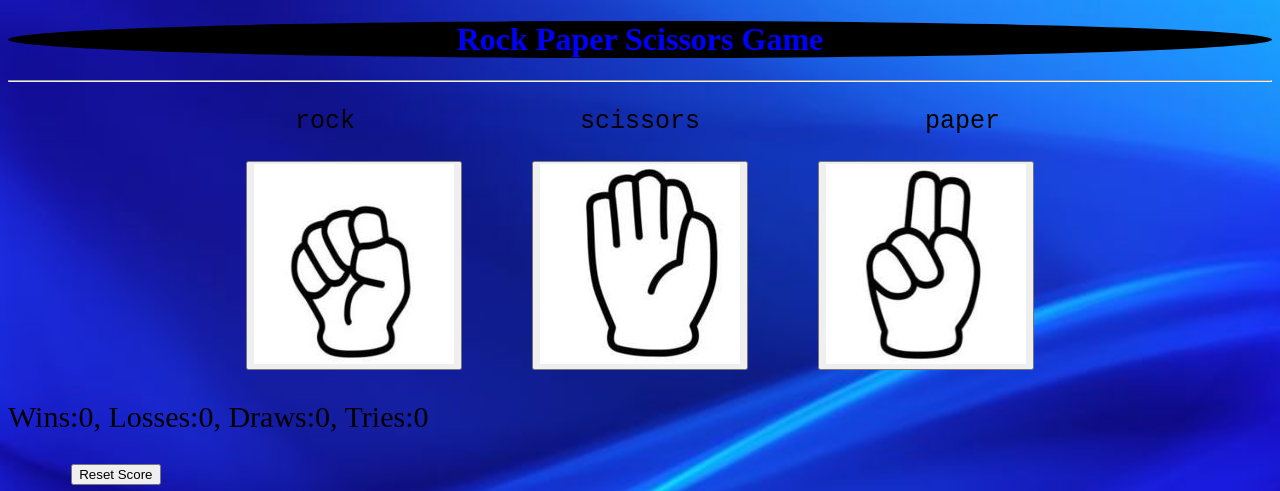
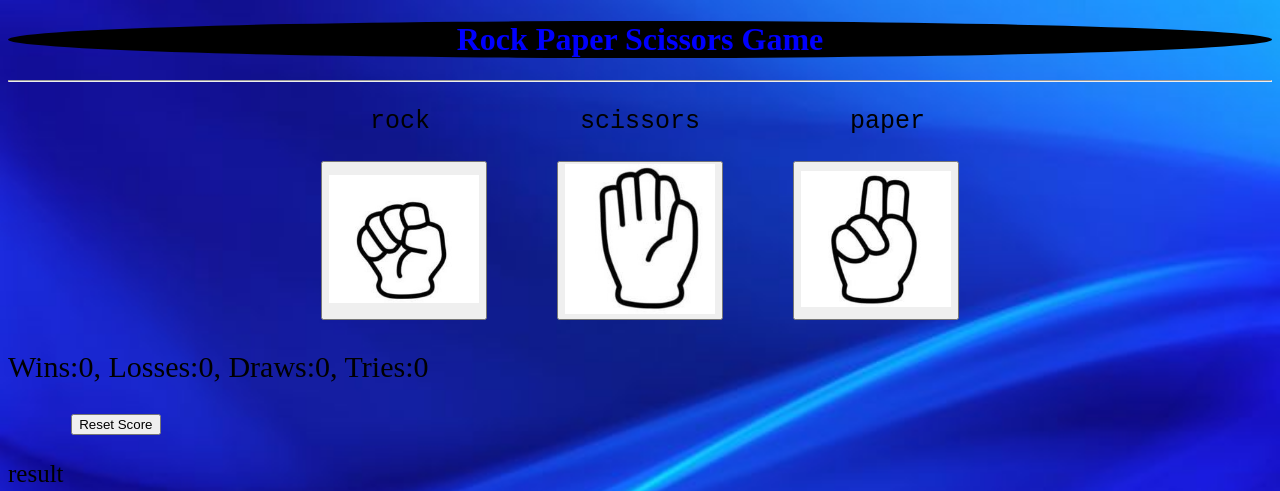
Before and after one commit to KirelosIsaac/rep, a plain HTML site: page index.html in a window 1280 px wide. Shown: the top 491 px of the page. Drawn offline with Linux system fonts and the light colour scheme.

Commit message:
Update index.html

```diff
--- a/index.html
+++ b/index.html
@@ -49,12 +49,12 @@
 <h1 class="header1">Rock Paper Scissors Game</h1>
 <hr>
 
-<pre class="paragraph1"> rock               scissors               paper</pre>
+<pre class="paragraph1"> rock          scissors          paper</pre>
 
 <div class="buttons">
-<button onclick="startGame('rock')"><img style="width:200px; height:200px" src="rock.jpg" alt="Rock image"></button>
-<button onclick="startGame('paper')"><img style="width:200px; height:200px" src="paper.jpg" alt="Paper image"></button>
-<button onclick="startGame('scissors')"><img style="width:200px; height:200px" src="scissors.jpg" alt="Scissors image"></button>
+<button onclick="startGame('rock')"><img     style="width: 150px;" src="rock.jpg" alt="Rock image"></button>
+<button onclick="startGame('paper')"><img    style="width: 150px;" src="paper.jpg" alt="Paper image"></button>
+<button onclick="startGame('scissors')"><img style="width: 150px;" src="scissors.jpg" alt="Scissors image"></button>
 </div>
 
 
```
